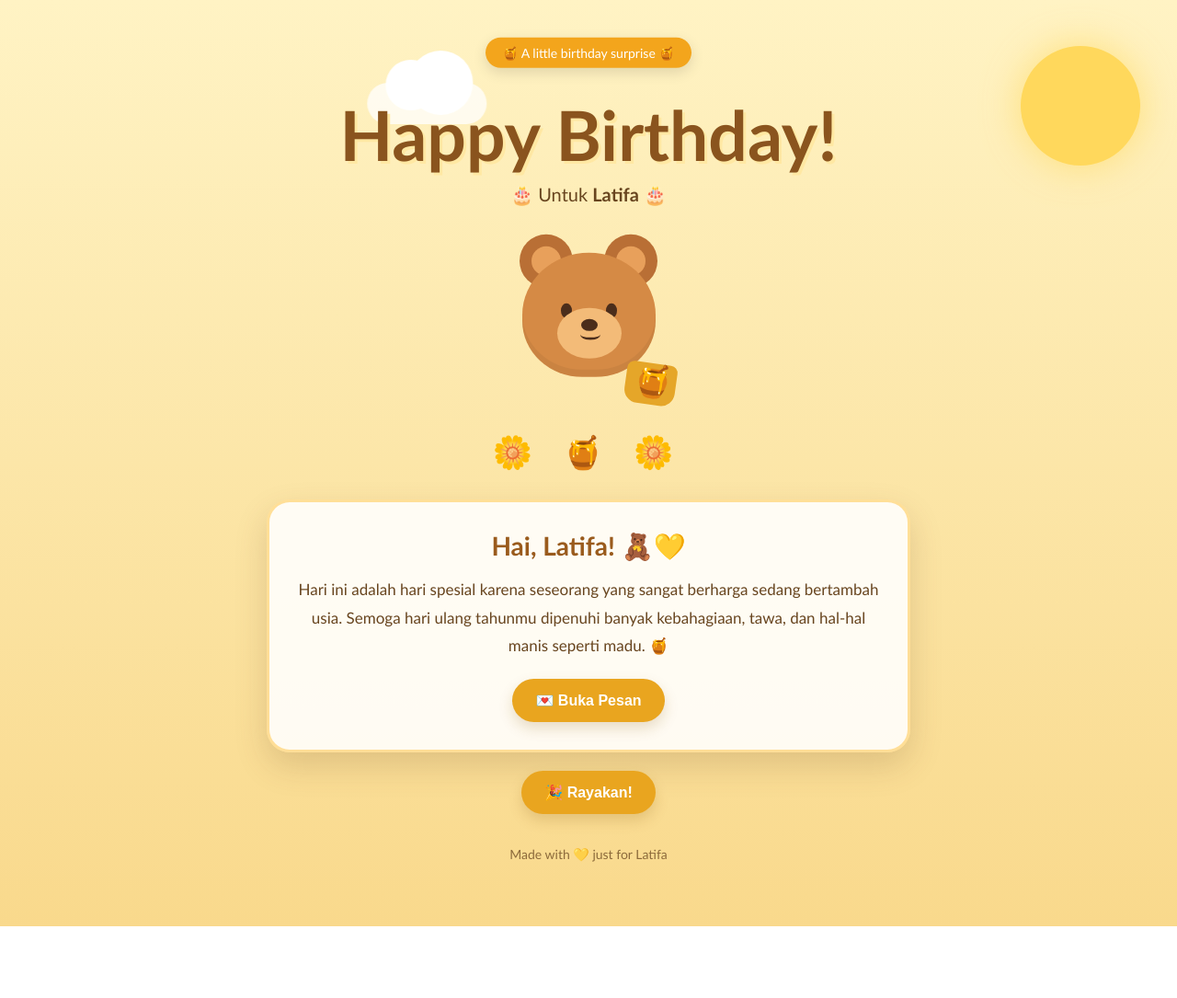
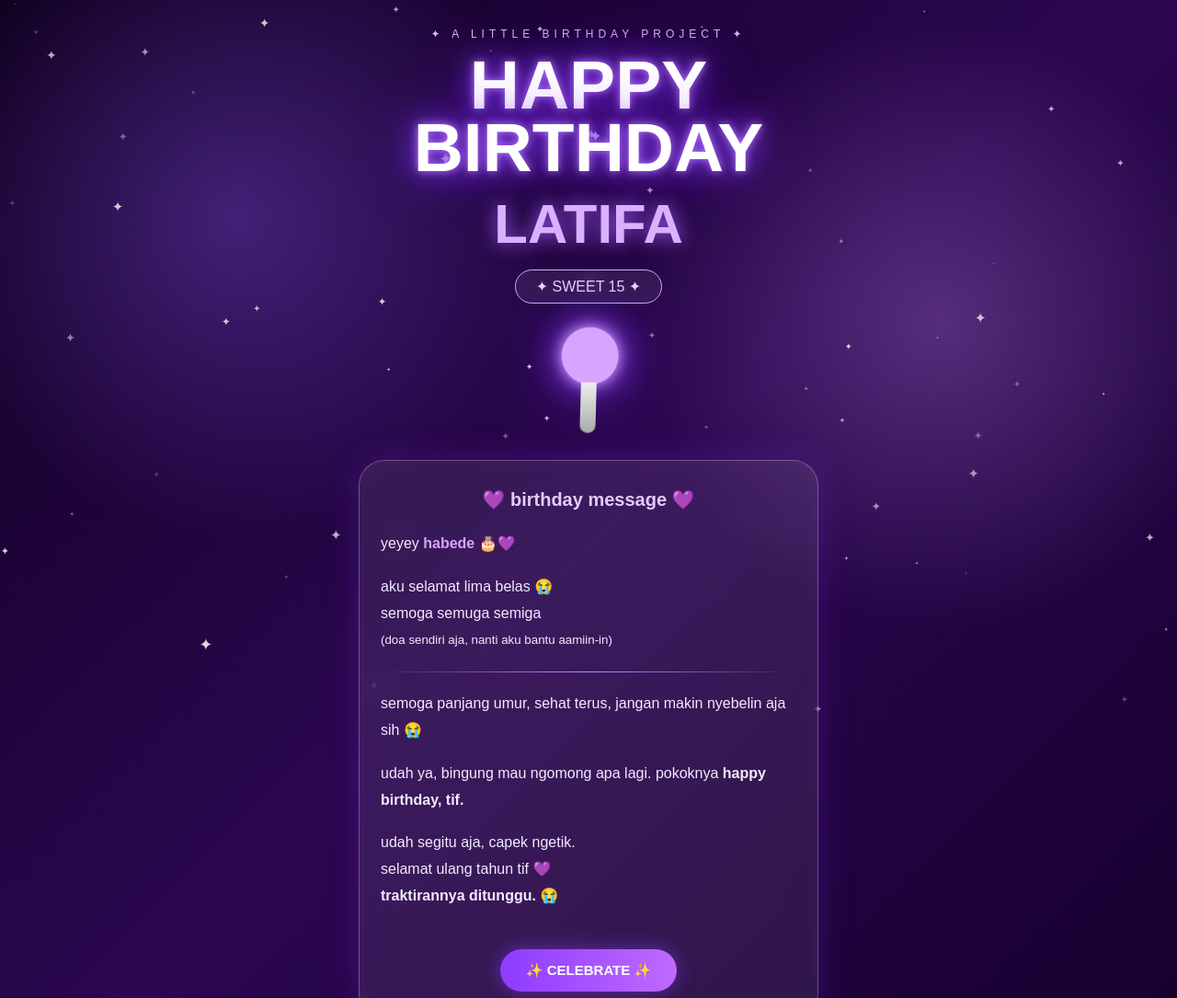
Before and after one commit to humzzberry/tipe, a plain HTML site: page index.html in a window 1280 px wide. Shown: the top 1085 px of the page at 92% size. Before the commit the page ends 1007 px from the top, so only its background shows below. Drawn offline with Linux system fonts and the light colour scheme.

Commit message:
Revise birthday message and enhance styles
Updated the birthday message and styling for Latifa's birthday celebration.

```diff
--- a/index.html
+++ b/index.html
@@ -3,8 +3,7 @@
 <head>
   <meta charset="UTF-8">
   <meta name="viewport" content="width=device-width, initial-scale=1.0">
-
-  <title>Happy Birthday Latifa 🎂</title>
+  <title>Happy Birthday Latifa 💜</title>
 
   <style>
     * {
@@ -14,315 +13,213 @@
     }
 
     body {
-      font-family: "Trebuchet MS", sans-serif;
-      background: linear-gradient(180deg, #fff3c4, #f9d98c);
+      font-family: Arial, sans-serif;
       min-height: 100vh;
+      color: white;
+      background:
+        radial-gradient(circle at 20% 20%, #8f5cff55, transparent 25%),
+        radial-gradient(circle at 80% 30%, #d19aff44, transparent 25%),
+        linear-gradient(135deg, #10001f, #2b0750, #16002d);
       overflow-x: hidden;
-      color: #68451f;
     }
 
-    /* BACKGROUND */
-    .background {
+    /* BINTANG */
+    .stars {
       position: fixed;
       inset: 0;
-      z-index: -2;
+      pointer-events: none;
       overflow: hidden;
+      z-index: 0;
     }
 
-    .sun {
+    .star {
       position: absolute;
-      width: 130px;
-      height: 130px;
-      background: #ffd85c;
-      border-radius: 50%;
-      top: 50px;
-      right: 40px;
-      box-shadow: 0 0 40px rgba(255, 216, 92, .7);
+      color: #fff;
+      animation: twinkle 2s infinite alternate;
     }
 
-    .cloud {
-      position: absolute;
-      width: 130px;
-      height: 45px;
-      background: rgba(255,255,255,.75);
-      border-radius: 50px;
-      top: 90px;
-      left: 30px;
-      animation: cloudMove 15s linear infinite;
+    @keyframes twinkle {
+      from {
+        opacity: .2;
+        transform: scale(.7);
+      }
+      to {
+        opacity: 1;
+        transform: scale(1.2);
+      }
     }
 
-    .cloud::before,
-    .cloud::after {
-      content: "";
-      position: absolute;
-      background: white;
-      border-radius: 50%;
+    /* HALAMAN */
+    .page {
+      position: relative;
+      z-index: 2;
+      min-height: 100vh;
+      display: flex;
+      align-items: center;
+      justify-content: center;
+      padding: 30px 15px;
     }
 
-    .cloud::before {
-      width: 55px;
-      height: 55px;
-      left: 20px;
-      top: -25px;
+    .content {
+      width: 100%;
+      max-width: 500px;
+      text-align: center;
     }
 
-    .cloud::after {
-      width: 70px;
-      height: 70px;
-      right: 15px;
-      top: -35px;
+    .small-title {
+      letter-spacing: 5px;
+      font-size: 12px;
+      color: #d8b8ff;
+      margin-bottom: 15px;
     }
 
-    @keyframes cloudMove {
-      from { transform: translateX(-150px); }
-      to { transform: translateX(110vw); }
+    h1 {
+      font-size: clamp(45px, 13vw, 75px);
+      line-height: .9;
+      text-transform: uppercase;
+      color: white;
+      text-shadow:
+        0 0 10px #b477ff,
+        0 0 30px #8b42ff,
+        0 0 60px #6d20d9;
     }
 
-    /* MAIN */
-    .container {
-      width: 92%;
-      max-width: 700px;
-      margin: auto;
-      text-align: center;
-      padding: 50px 0;
+    .name {
+      margin-top: 15px;
+      font-size: clamp(35px, 10vw, 60px);
+      font-weight: bold;
+      color: #d8b2ff;
+      text-shadow: 0 0 20px #a65cff;
     }
 
-    .badge {
+    .age {
       display: inline-block;
-      background: #f3a51c;
-      color: white;
-      padding: 8px 18px;
+      margin-top: 15px;
+      padding: 8px 22px;
+      border: 1px solid #d7aaff;
       border-radius: 30px;
-      font-size: 14px;
-      box-shadow: 0 5px 15px rgba(0,0,0,.12);
+      color: #ead7ff;
+      background: #ffffff12;
+      backdrop-filter: blur(8px);
+    }
+
+    /* LIGHTSTICK */
+    .lightstick {
+      margin: 35px auto 25px;
+      width: 75px;
+      height: 110px;
+      position: relative;
       animation: float 3s ease-in-out infinite;
     }
 
-    h1 {
-      margin-top: 18px;
-      font-size: clamp(42px, 11vw, 75px);
-      color: #8a541e;
-      text-shadow: 3px 3px #ffe8a3;
+    .light {
+      width: 62px;
+      height: 62px;
+      border-radius: 50%;
+      margin: auto;
+      background: #d7a5ff;
+      box-shadow:
+        0 0 15px #d7a5ff,
+        0 0 35px #9b4dff,
+        0 0 70px #7427ff;
     }
 
-    .subtitle {
-      font-size: 20px;
-      margin-top: 8px;
-    }
-
-    /* BEAR */
-    .bear {
-      position: relative;
-      width: 180px;
-      height: 180px;
-      margin: 35px auto 20px;
-      animation: float 3s ease-in-out infinite;
-    }
-
-    .ear {
-      position: absolute;
-      width: 58px;
-      height: 58px;
-      background: #b96f35;
-      border-radius: 50%;
-      top: 5px;
-    }
-
-    .ear.left {
-      left: 15px;
-    }
-
-    .ear.right {
-      right: 15px;
-    }
-
-    .ear::after {
-      content: "";
-      position: absolute;
-      width: 32px;
-      height: 32px;
-      background: #e8a05b;
-      border-radius: 50%;
-      top: 13px;
-      left: 13px;
-    }
-
-    .head {
-      position: absolute;
-      width: 145px;
-      height: 135px;
-      background: #d58a45;
-      border-radius: 50% 50% 45% 45%;
-      left: 18px;
-      top: 25px;
-      box-shadow: inset 0 -8px rgba(0,0,0,.05);
-    }
-
-    .eye {
-      position: absolute;
-      width: 12px;
-      height: 16px;
-      background: #4b2d1b;
-      border-radius: 50%;
-      top: 55px;
-    }
-
-    .eye.left {
-      left: 42px;
-    }
-
-    .eye.right {
-      right: 42px;
-    }
-
-    .muzzle {
-      position: absolute;
-      width: 70px;
+    .handle {
+      width: 17px;
       height: 55px;
-      background: #f3bb78;
-      border-radius: 50%;
-      left: 38px;
-      bottom: 20px;
-    }
-
-    .nose {
-      position: absolute;
-      width: 18px;
-      height: 13px;
-      background: #4b2d1b;
-      border-radius: 50%;
-      left: 26px;
-      top: 12px;
-    }
-
-    .mouth {
-      position: absolute;
-      width: 22px;
-      height: 12px;
-      border-bottom: 3px solid #4b2d1b;
-      border-radius: 50%;
-      left: 25px;
-      top: 23px;
-    }
-
-    .honey-pot {
-      position: absolute;
-      width: 55px;
-      height: 45px;
-      background: #e5a629;
-      border-radius: 8px 8px 15px 15px;
-      bottom: -10px;
-      right: -5px;
-      transform: rotate(8deg);
-    }
-
-    .honey-pot::before {
-      content: "🍯";
-      position: absolute;
-      font-size: 35px;
-      top: -4px;
-      left: 8px;
+      background: linear-gradient(#eee, #aaa);
+      margin: -2px auto 0;
+      border-radius: 0 0 10px 10px;
     }
 
     @keyframes float {
-      0%,100% { transform: translateY(0); }
-      50% { transform: translateY(-12px); }
+      0%,100% {
+        transform: translateY(0) rotate(-3deg);
+      }
+      50% {
+        transform: translateY(-12px) rotate(3deg);
+      }
     }
 
     /* CARD */
     .card {
-      background: rgba(255,255,255,.88);
-      border-radius: 25px;
-      padding: 30px 24px;
-      margin-top: 30px;
-      box-shadow: 0 15px 35px rgba(103,68,31,.18);
-      border: 3px solid rgba(255,194,61,.5);
+      background: rgba(255,255,255,.08);
+      border: 1px solid rgba(220,180,255,.35);
+      border-radius: 28px;
+      padding: 30px 23px;
+      backdrop-filter: blur(15px);
+      box-shadow:
+        0 0 35px rgba(120,40,220,.3),
+        inset 0 0 30px rgba(255,255,255,.03);
     }
 
     .card h2 {
-      color: #9a5b1d;
-      margin-bottom: 15px;
-      font-size: 28px;
+      font-size: 20px;
+      margin-bottom: 22px;
+      color: #e6caff;
     }
 
-    .card p {
+    .message {
+      text-align: left;
       line-height: 1.8;
-      font-size: 17px;
+      font-size: 16px;
+      color: #f4eaff;
+    }
+
+    .message p {
+      margin-bottom: 18px;
+    }
+
+    .highlight {
+      color: #d7a3ff;
+      font-weight: bold;
+    }
+
+    .divider {
+      height: 1px;
+      background: linear-gradient(
+        90deg,
+        transparent,
+        #c68cff,
+        transparent
+      );
+      margin: 20px 0;
     }
 
     /* BUTTON */
     button {
-      border: none;
-      background: #e9a51f;
+      margin-top: 25px;
+      padding: 14px 28px;
+      border: 0;
+      border-radius: 30px;
+      background: linear-gradient(90deg, #8d3cff, #c06aff);
       color: white;
-      padding: 14px 25px;
-      border-radius: 30px;
-      font-size: 16px;
+      font-size: 15px;
       font-weight: bold;
       cursor: pointer;
-      margin-top: 20px;
-      box-shadow: 0 7px 15px rgba(139,89,20,.2);
-      transition: .25s;
+      box-shadow: 0 0 20px #8c3cff88;
+      transition: .3s;
     }
 
     button:hover {
-      transform: scale(1.07);
-      background: #d98e0e;
+      transform: scale(1.06);
+      box-shadow: 0 0 35px #b86cff;
     }
 
-    /* LETTER */
-    .letter {
-      display: none;
+    .footer {
       margin-top: 25px;
-      background: #fff8df;
-      border-radius: 20px;
-      padding: 25px;
-      text-align: left;
-      border: 2px dashed #e0a12d;
-      animation: appear .7s ease;
-    }
-
-    .letter.show {
-      display: block;
-    }
-
-    .letter h3 {
-      text-align: center;
-      margin-bottom: 15px;
-      color: #94551b;
-    }
-
-    .letter p {
-      line-height: 1.8;
-      font-size: 16px;
-    }
-
-    @keyframes appear {
-      from {
-        opacity: 0;
-        transform: translateY(20px);
-      }
-      to {
-        opacity: 1;
-        transform: translateY(0);
-      }
-    }
-
-    /* HONEY DECORATION */
-    .decor {
-      margin: 30px 0;
-      font-size: 35px;
-      letter-spacing: 12px;
+      color: #bfa5d8;
+      font-size: 12px;
     }
 
     /* CONFETTI */
     .confetti {
       position: fixed;
-      width: 10px;
-      height: 10px;
       top: -20px;
-      z-index: 20;
-      animation: fall 3s linear forwards;
+      z-index: 10;
+      font-size: 20px;
+      pointer-events: none;
+      animation: fall 4s linear forwards;
     }
 
     @keyframes fall {
@@ -332,31 +229,18 @@
       }
     }
 
-    footer {
-      margin-top: 35px;
-      font-size: 14px;
-      opacity: .75;
-      padding-bottom: 20px;
-    }
-
     /* MOBILE */
     @media (max-width: 500px) {
-      .container {
-        padding-top: 35px;
+      .page {
+        padding: 25px 14px;
       }
 
       .card {
-        padding: 25px 18px;
+        padding: 25px 20px;
       }
 
-      .card p,
-      .letter p {
+      .message {
         font-size: 15px;
-      }
-
-      .sun {
-        width: 90px;
-        height: 90px;
       }
     }
   </style>
@@ -364,147 +248,147 @@
 
 <body>
 
-  <div class="background">
-    <div class="sun"></div>
-    <div class="cloud"></div>
+  <!-- BINTANG -->
+  <div class="stars" id="stars"></div>
+
+  <main class="page">
+
+    <div class="content">
+
+      <div class="small-title">
+        ✦ A LITTLE BIRTHDAY PROJECT ✦
       </div>
 
-  <main class="container">
+      <h1>
+        HAPPY<br>
+        BIRTHDAY
+      </h1>
 
-    <div class="badge">🍯 A little birthday surprise 🍯</div>
-
-    <h1>Happy Birthday!</h1>
-
-    <div class="subtitle">
-      🎂 Untuk <b>Latifa</b> 🎂
+      <div class="name">
+        LATIFA
       </div>
 
-    <!-- BERUANG -->
-    <div class="bear">
-
-      <div class="ear left"></div>
-      <div class="ear right"></div>
-
-      <div class="head">
-
-        <div class="eye left"></div>
-        <div class="eye right"></div>
-
-        <div class="muzzle">
-          <div class="nose"></div>
-          <div class="mouth"></div>
+      <div class="age">
+        ✦ SWEET 15 ✦
       </div>
 
+      <!-- LIGHTSTICK -->
+      <div class="lightstick">
+        <div class="light"></div>
+        <div class="handle"></div>
       </div>
 
-      <div class="honey-pot"></div>
+      <!-- PESAN -->
+      <div class="card">
 
-    </div>
+        <h2>💜 birthday message 💜</h2>
 
-    <div class="decor">
-      🌼 🍯 🌼
-    </div>
-
-    <!-- CARD -->
-    <section class="card">
-
-      <h2>Hai, Latifa! 🧸💛</h2>
+        <div class="message">
 
           <p>
-        Hari ini adalah hari spesial karena seseorang yang
-        sangat berharga sedang bertambah usia.
-        Semoga hari ulang tahunmu dipenuhi banyak
-        kebahagiaan, tawa, dan hal-hal manis seperti madu. 🍯
+            yeyey <span class="highlight">habede</span> 🎂💜
           </p>
 
-      <button onclick="openLetter()">
-        💌 Buka Pesan
-      </button>
+          <p>
+            aku selamat lima belas 😭<br>
+            semoga semuga semiga
+            <br>
+            <small>
+              (doa sendiri aja, nanti aku bantu aamiin-in)
+            </small>
+          </p>
 
-      <div class="letter" id="letter">
-
-        <h3>💛 Untuk Latifa 💛</h3>
+          <div class="divider"></div>
 
           <p>
-          Selamat ulang tahun, Latifa! 🎂✨
+            semoga panjang umur, sehat terus,
+            jangan makin nyebelin aja sih 😭
           </p>
 
-        <br>
+          <p>
+            udah ya, bingung mau ngomong apa lagi.
+            pokoknya <b>happy birthday, tif.</b>
+          </p>
 
           <p>
-          Semoga di umur yang baru ini kamu selalu diberikan
-          kesehatan, kebahagiaan, dan banyak alasan untuk
-          tersenyum.
-        </p>
-
+            udah segitu aja, capek ngetik.
             <br>
-
-        <p>
-          Semoga semua hal baik yang kamu harapkan
-          perlahan-lahan datang kepadamu. Jangan lupa untuk
-          terus menjadi diri kamu sendiri dan menikmati
-          setiap perjalanan yang kamu jalani. 🌼
-        </p>
-
+            selamat ulang tahun tif 💜
             <br>
-
-        <p>
-          Pokoknya hari ini harus bahagia!
-          Karena ini adalah hari kamu. 🧸🍯
-        </p>
-
-        <br>
-
-        <p style="text-align:center;">
-          <b>Once again, Happy Birthday, Latifa! 🎉💛</b>
+            <b>traktirannya ditunggu. 😭</b>
           </p>
 
         </div>
 
-    </section>
-
         <button onclick="celebrate()">
-      🎉 Rayakan!
+          ✨ CELEBRATE ✨
         </button>
 
-    <footer>
-      Made with 💛 just for Latifa
-    </footer>
+      </div>
+
+      <div class="footer">
+        made with 💜 (dan sedikit rasa malas)
+      </div>
+
+    </div>
 
   </main>
 
 
   <script>
 
-    function openLetter() {
-      const letter = document.getElementById("letter");
+    /* MEMBUAT BINTANG */
+    const stars = document.getElementById("stars");
 
-      letter.classList.toggle("show");
+    for (let i = 0; i < 70; i++) {
 
-      if (letter.classList.contains("show")) {
-        celebrate();
-      }
+      const star = document.createElement("div");
+
+      star.className = "star";
+      star.innerHTML = "✦";
+
+      star.style.left = Math.random() * 100 + "%";
+      star.style.top = Math.random() * 100 + "%";
+
+      star.style.fontSize =
+        (5 + Math.random() * 12) + "px";
+
+      star.style.animationDelay =
+        Math.random() * 2 + "s";
+
+      stars.appendChild(star);
     }
 
 
+    /* CONFETTI */
     function celebrate() {
 
-      const symbols = ["🎉", "✨", "💛", "🌼", "🍯", "🎈"];
+      const emojis = [
+        "💜",
+        "✨",
+        "🎉",
+        "🎂",
+        "💫",
+        "🪻",
+        "⭐"
+      ];
 
-      for (let i = 0; i < 60; i++) {
+      for (let i = 0; i < 80; i++) {
 
-        const confetti = document.createElement("div");
+        const confetti =
+          document.createElement("div");
 
-        confetti.classList.add("confetti");
+        confetti.className = "confetti";
 
         confetti.innerHTML =
-          symbols[Math.floor(Math.random() * symbols.length)];
+          emojis[
+            Math.floor(
+              Math.random() * emojis.length
+            )
+          ];
 
         confetti.style.left =
           Math.random() * 100 + "vw";
-
-        confetti.style.fontSize =
-          (12 + Math.random() * 18) + "px";
 
         confetti.style.animationDuration =
           (2 + Math.random() * 3) + "s";
@@ -516,9 +400,8 @@
 
         setTimeout(() => {
           confetti.remove();
-        }, 5000);
+        }, 5500);
       }
-
     }
 
   </script>
```
Lines whose indentation alone changed are shown as unchanged.
